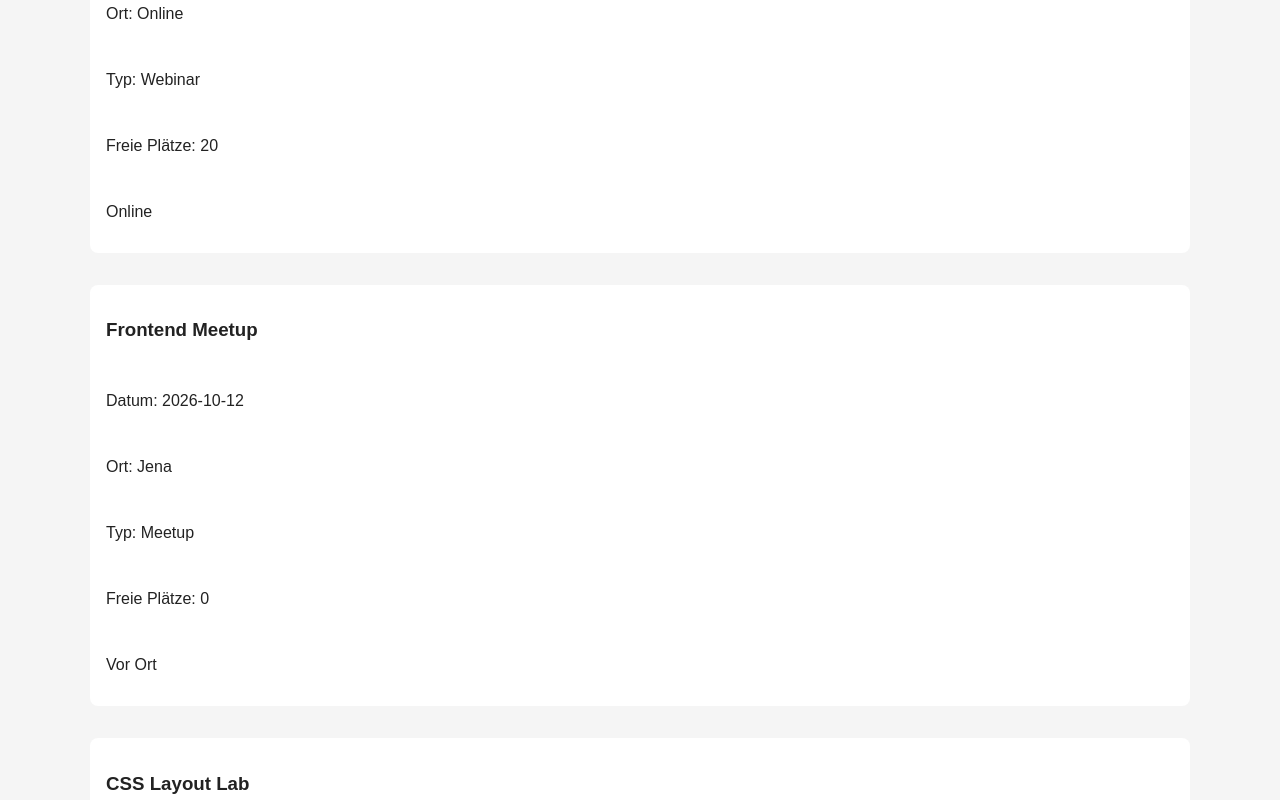
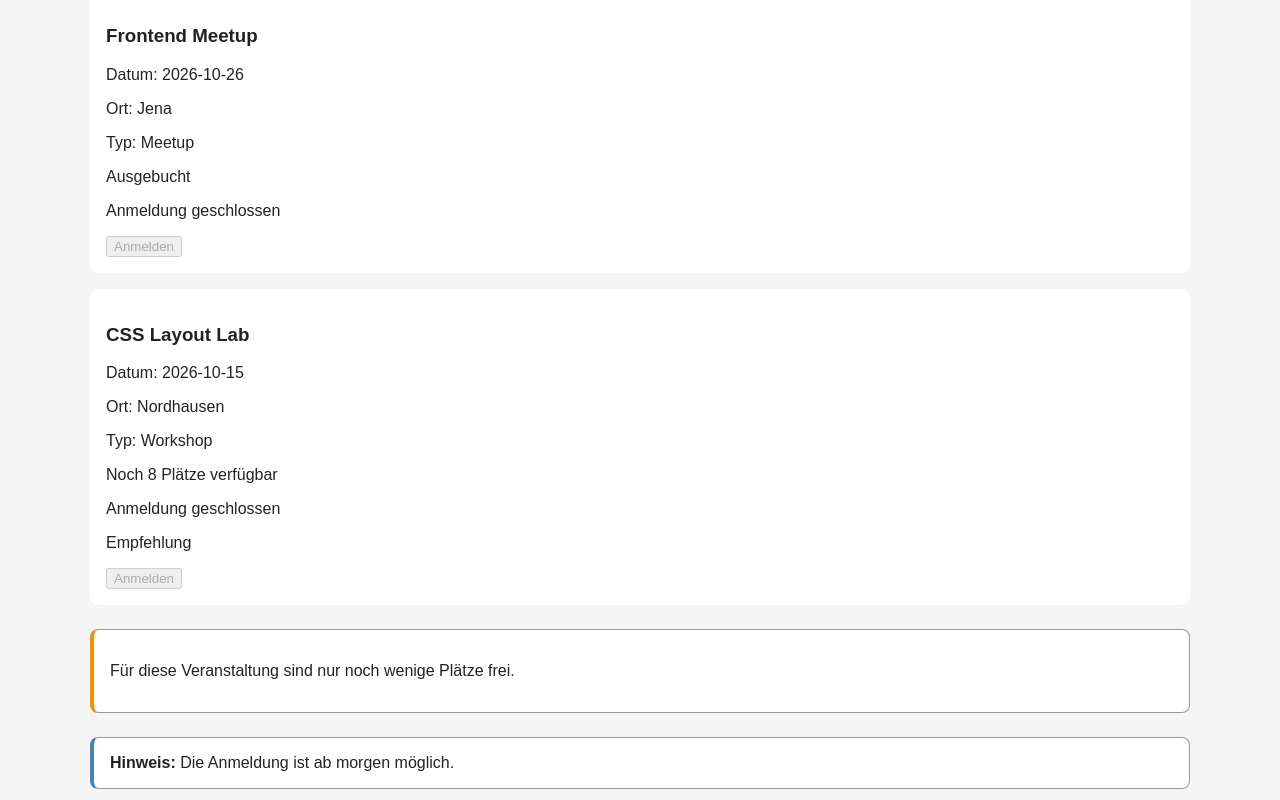
Before and after one commit to tzschoe/eventplanner, a React (Vite) app: page / in a window 1280 px wide. Shown: the part 900-1700 px from the top of the page. Built offline with nearby package versions, Linux system fonts and the light colour scheme.

Commit message:
render button

```diff
--- a/src/components/App.jsx
+++ b/src/components/App.jsx
@@ -1,6 +1,7 @@
 import Header from "./Header";
 import Footer from "./Footer";
 import EventList from "./EventList";
+import Notice from "./Notice";
 
 export default function App() {
   return (
@@ -9,6 +10,12 @@
 
       <main>
         <EventList />
+        <Notice type="warning">
+            <p>Für diese Veranstaltung sind nur noch wenige Plätze frei.</p>
+        </Notice>
+        <Notice type="info">
+            <strong>Hinweis:</strong> Die Anmeldung ist ab morgen möglich.
+        </Notice>
       </main>
 
       <Footer />
--- a/src/components/EventCard.jsx
+++ b/src/components/EventCard.jsx
@@ -1,16 +1,17 @@
-function EventCard({ title, date, location, eventType, seats, online }) {
+function EventCard({ title, date, location, eventType, seats, online, featured, registrationOpen }) {
     return (
         <article className="event-card">
             <h3>{title}</h3>
             <p>Datum: {date}</p>
-            <p>Ort: {location}</p>
+            <p>Ort: {online ? "Online" : location}</p>
             <p>Typ: {eventType}</p>
-            <p>Freie Plätze: {seats}</p>
-            <p>{online ? "Online" : "Vor Ort"}</p>
+            <p>{seats > 0 ? `Noch ${seats} Plätze verfügbar` : "Ausgebucht"}</p>
+            {!registrationOpen && (<p>Anmeldung geschlossen</p>)}
+            {featured && <p className="event-card-featured"> Empfehlung</p>}
+            <button disabled={seats === 0 || !registrationOpen}>Anmelden</button>
         </article>
     );
 
 }
 
-
 export default EventCard;
--- a/src/components/EventList.jsx
+++ b/src/components/EventList.jsx
@@ -6,7 +6,7 @@
         <section className="event-list">
             <h2>Veranstaltungen</h2>
 
-            {events.map((event) => {return (<EventCard key={event.id} title={event.title} date={event.date} location={event.location} eventType={event.eventType} seats={event.seats} online={event.online}/>)})}
+            {events.map((event) => {return (<EventCard key={event.id} title={event.title} date={event.date} location={event.location} eventType={event.eventType} seats={event.seats} online={event.online} featured={event.featured} registrationOpen={event.registrationOpen}/>)})}
         </section>
     );
 }
--- a/src/components/Notice.jsx
+++ b/src/components/Notice.jsx
@@ -1,6 +1,6 @@
 function Notice({type, children}) {
     return (
-        <div className="notice">
+        <div className={`notice notice-${type}`}>
             {children}
         </div>
     );
--- a/src/data/events.js
+++ b/src/data/events.js
@@ -1,36 +1,47 @@
 const events = [
   {
-        id: 1, title: "JavaScript Workshop", date: "2026-10-19", location: "Erfurt", eventType: "Workshop", seats: 12, online: false
+    id: 1,
+    title: "JavaScript Workshop",
+    date: "2026-10-19",
+    location: "Erfurt",
+    eventType: "Workshop",
+    seats: 12,
+    online: false,
+    featured: true,
+    registrationOpen: true
   },
-
   {
     id: 2,
     title: "React Grundlagen",
-    date: "2026-10-08",
+    date: "2026-10-22",
     location: "Online",
     eventType: "Webinar",
     seats: 20,
-    online: true
+    online: true,
+    featured: true,
+    registrationOpen: true
   },
-
   {
     id: 3,
     title: "Frontend Meetup",
-    date: "2026-10-12",
+    date: "2026-10-26",
     location: "Jena",
     eventType: "Meetup",
     seats: 0,
-    online: false
+    online: false,
+    featured: false,
+    registrationOpen: false
   },
-
   {
     id: 4,
     title: "CSS Layout Lab",
     date: "2026-10-15",
-    location: "Online",
-    eventType: "Webinar",
-    seats: 30,
-    online: true
+    location: "Nordhausen",
+    eventType: "Workshop",
+    seats: 8,
+    online: false,
+    featured: true,
+    registrationOpen: false
   }
 ];
 
--- a/src/styles.css
+++ b/src/styles.css
@@ -25,10 +25,10 @@
 }
 
 .course-list,
-.event-card {
+.event-list {
   display: grid;
   gap: 1rem;
-  margin-bottom: 2rem;
+  margin-bottom: 1.5rem;
 }
 
 .course-card,
@@ -41,17 +41,25 @@
   background: white;
 }
 
-
 .info-box {
-    border: 1px solid #ccc;
-    border-left: 4px solid #555;
+  border: 1px solid #ccc;
+  border-left: 4px solid #555;
 }
 
 .notice {
-    border: 1px solid #999;
-    margin-bottom: 1.5rem;
+  border: 1px solid #999;
+  border-left: 4px solid transparent;
+  margin-bottom: 1.5rem;
+}
+
+.notice-info {
+  border-left-color: steelblue;
+}
+
+.notice-warning {
+  border-left-color: darkorange;
 }
 
 .course-card {
-    border: 1px solid #ddd;
+  border: 1px solid #ddd;
 }
```
Lines whose indentation alone changed are shown as unchanged.
